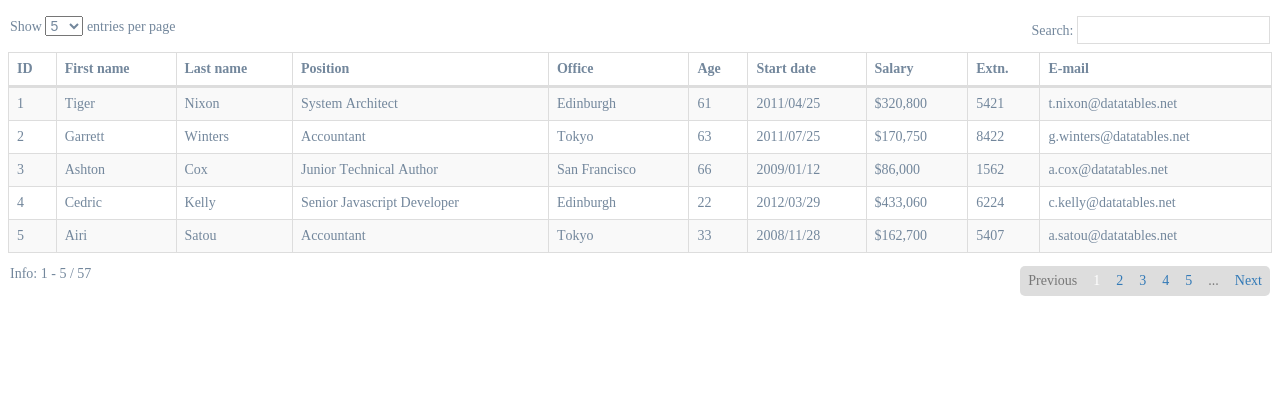
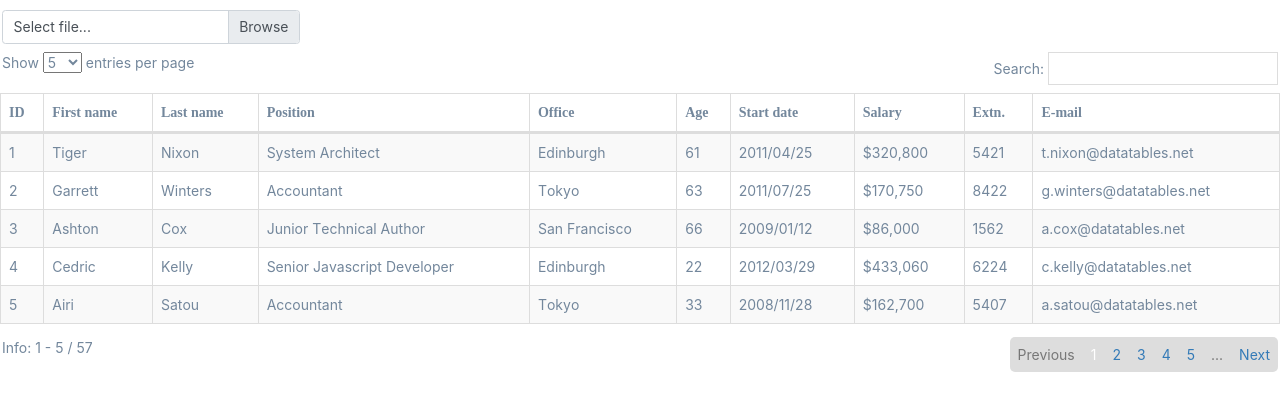
Before and after one commit to Ezhik1998/dynamic_table, a Vue app: page /1 in a window 1280 px wide. Shown: the top 410 px of the page. Built offline with nearby package versions, Linux system fonts and the light colour scheme.

Commit message:
Upload completed

```diff
--- a/package.json
+++ b/package.json
@@ -7,6 +7,8 @@
     "build": "vue-cli-service build"
   },
   "dependencies": {
+    "bootstrap": "^4.3.1",
+    "bootstrap-vue": "^2.0.0-rc.24",
     "core-js": "^2.6.5",
     "register-service-worker": "^1.6.2",
     "vue": "^2.6.10",
--- a/public/index.html
+++ b/public/index.html
@@ -5,13 +5,17 @@
     <meta http-equiv="X-UA-Compatible" content="IE=edge">
     <meta name="viewport" content="width=device-width,initial-scale=1.0">
     <link rel="icon" href="<%= BASE_URL %>favicon.ico">
+
+    <!-- <link rel="stylesheet" href="https://maxcdn.bootstrapcdn.com/bootstrap/4.0.0/css/bootstrap.min.css" integrity="sha384-Gn5384xqQ1aoWXA+058RXPxPg6fy4IWvTNh0E263XmFcJlSAwiGgFAW/dAiS6JXm" crossorigin="anonymous">
+    <script src="https://maxcdn.bootstrapcdn.com/bootstrap/4.0.0/js/bootstrap.min.js" integrity="sha384-JZR6Spejh4U02d8jOt6vLEHfe/JQGiRRSQQxSfFWpi1MquVdAyjUar5+76PVCmYl" crossorigin="anonymous"></script>
+     -->
     <title>dynamic_table</title>
   </head>
   <body>
+
     <noscript>
       <strong>We're sorry but dynamic_table doesn't work properly without JavaScript enabled. Please enable it to continue.</strong>
     </noscript>
     <div id="app"></div>
-    <!-- built files will be auto injected -->
   </body>
 </html>
--- a/src/App.vue
+++ b/src/App.vue
@@ -1,5 +1,8 @@
 <template>
   <div id="app">
+    <div class="file-uploader">
+      <Upload/>
+    </div>
     <div class="app-header">
       <ShowItems />
       <SearchItems />
@@ -21,6 +24,7 @@ import ShowItems from '@/components/ShowItems.vue';
 import SearchItems from '@/components/SearchItems.vue';
 import Pagination from '@/components/Pagination.vue';
 import Info from '@/components/Info.vue';
+import Upload from '@/components/Upload.vue';
 export default {
   name: 'App',
   components: {
@@ -29,7 +33,7 @@ export default {
     SearchItems,
     Pagination,
     Info,
-    // Upload,
+    Upload,
   },
 }
 </script>
@@ -49,7 +53,9 @@ export default {
   padding: 8px 2px;
 }
 
-.app-upload {
-  padding: 10px 0;
+.file-uploader {
+  padding: 10px 0 0 2px;
+  width: 300px;
+  /* height: 80px; */
 }
 </style>
--- /dev/null
+++ b/src/components/Upload.vue
@@ -0,0 +1,39 @@
+<template>
+<div class="custom-file">
+  <input type="file"  name="chosenFile" class="custom-file-input chosenFile"  @change="loadDataFromFile">
+  <label class="custom-file-label noFile" for="customFileLang">Select file...</label>
+</div>
+
+</template>
+
+
+<script>
+  export default {
+
+    methods: {
+      loadDataFromFile(event){
+        const file = event.target.files[0]
+        console.log(file);
+        const reader = new FileReader()
+
+        // Загрузка данных с json
+        reader.onload = e => this.$store.dispatch('uploadData', e.target.result)
+        reader.readAsText(file)
+
+        const chosenFiles = document.getElementsByClassName('chosenFile')
+        let filenames = chosenFiles[0].value
+        document.getElementsByClassName('noFile')[0].innerHTML = filenames.replace('C:\\fakepath\\', '')
+        console.log(filenames);
+      }
+    }
+  }
+</script>
+
+
+
+<style>
+/* to change default Browse label */
+.custom-file-input:lang(en) ~ .custom-file-label::after {
+  content: 'Upload';
+}
+</style>
--- a/src/store.js
+++ b/src/store.js
@@ -25,7 +25,8 @@ export default new Vuex.Store({
     sortedData: state => {
       return _.orderBy(
         state.data,
-        [entry => entry[state.sortParam]],
+        // [iteratees => iteratees[state.sortParam]],
+        [state.sortParam],
         state.order ? 'asc' : 'desc'
       )
     },
@@ -58,9 +59,15 @@ export default new Vuex.Store({
           state.order = true
           state.sortParam = col
       }
-    }
+    },
+
+    setNewData: (state, payload) => (state.data = payload),
   },
   actions: {
+    uploadData({ commit }, data) {
+      console.log('new JSON file')
+      commit('setNewData', JSON.parse(data))
+    },
     setOrder({commit}, col) {
       console.log("Sort by " + col);
       commit('setColumnOrder', col)
```
Also changed, not shown: src/main.js (+7 -0 lines), 1 other file (tests, documents, lock files or other folders).
